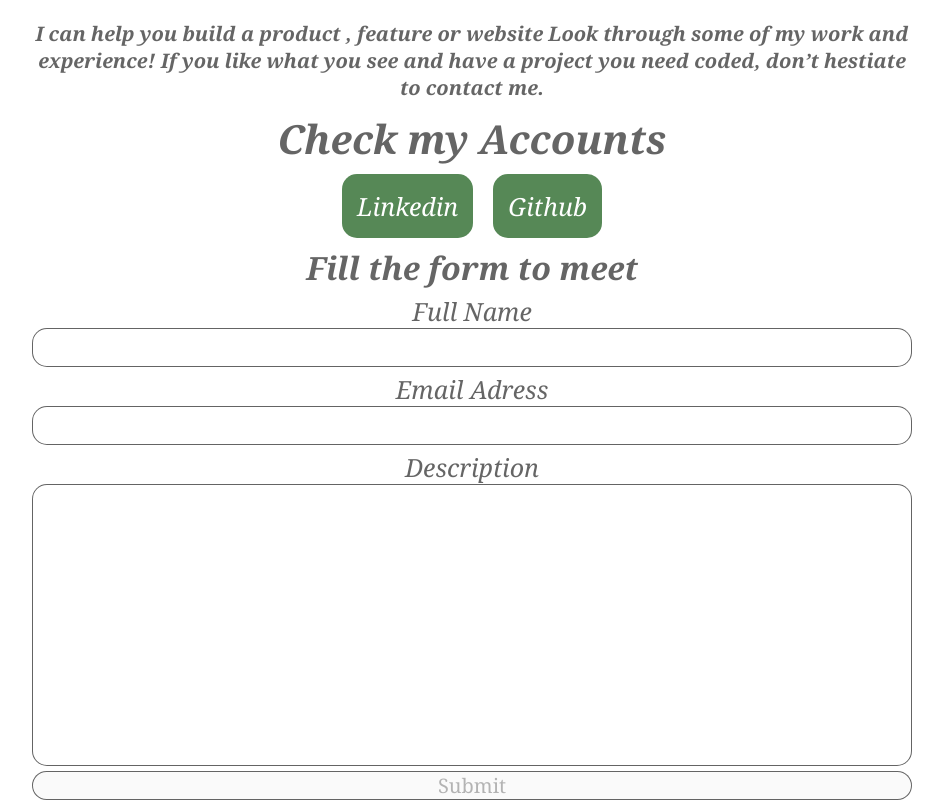
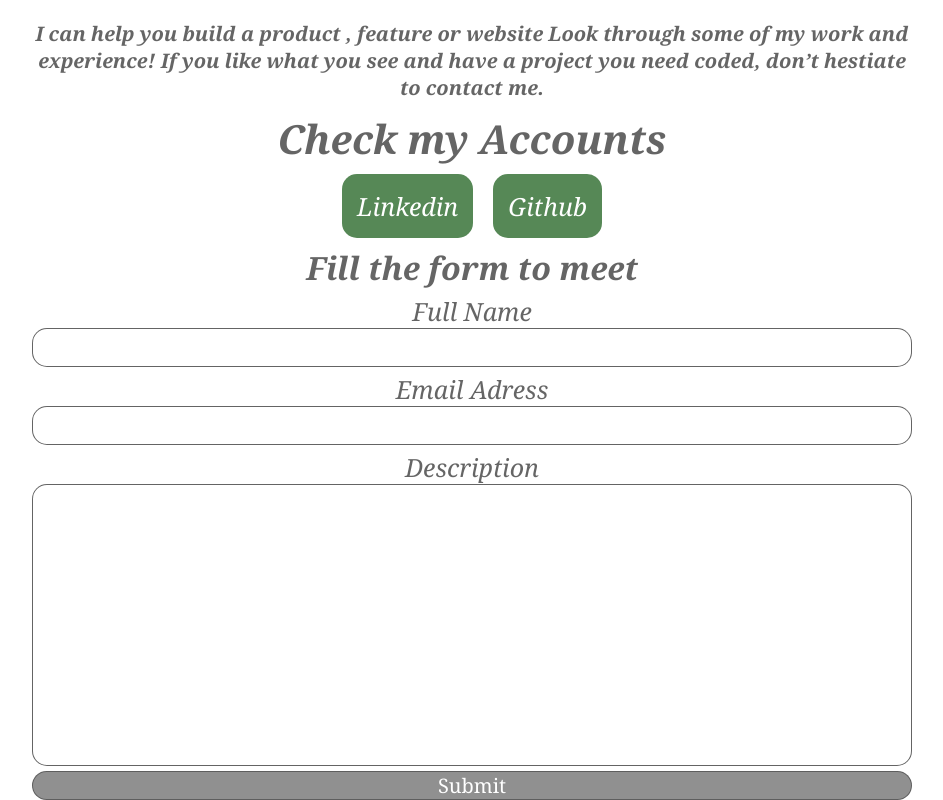
Before and after one commit to luftedar/next-portfolio, a Next.js app: page /contact in a window 1280 px wide. Shown: the part 155-955 px from the top of the page, without its empty margins (168-1111 px from the left). Built offline with nearby package versions, Linux system fonts and the light colour scheme.

Commit message:
Styled Active/Disabled Button

```diff
--- a/components/ContactForm.js
+++ b/components/ContactForm.js
@@ -58,7 +58,10 @@ const ContactForm = () => {
         </textarea>
         {(formik.touched.description && formik.errors.description) && <div>{formik.errors.description}</div>}
       </div>
-      <button type="submit" disabled={!(formik.isValid && formik.dirty)}>Submit</button>
+      <button type="submit"
+      disabled={!(formik.isValid && formik.dirty)}
+      className={!(formik.isValid && formik.dirty)
+      ? (formStyles.disabledButton) : (formStyles.activeButton)}>Submit</button>
     </form>
   )
 }
--- a/styles/Contactform.module.css
+++ b/styles/Contactform.module.css
@@ -42,3 +42,14 @@
   font-size: 20px;
   padding: 5px;
 }
+
+.disabledButton {
+  background-color: #5c5c5cad;
+  color: #fff;
+  border: none;
+}
+
+.activeButton {
+  background-color: rgb(86, 136, 86);
+  border: none;
+}
```
